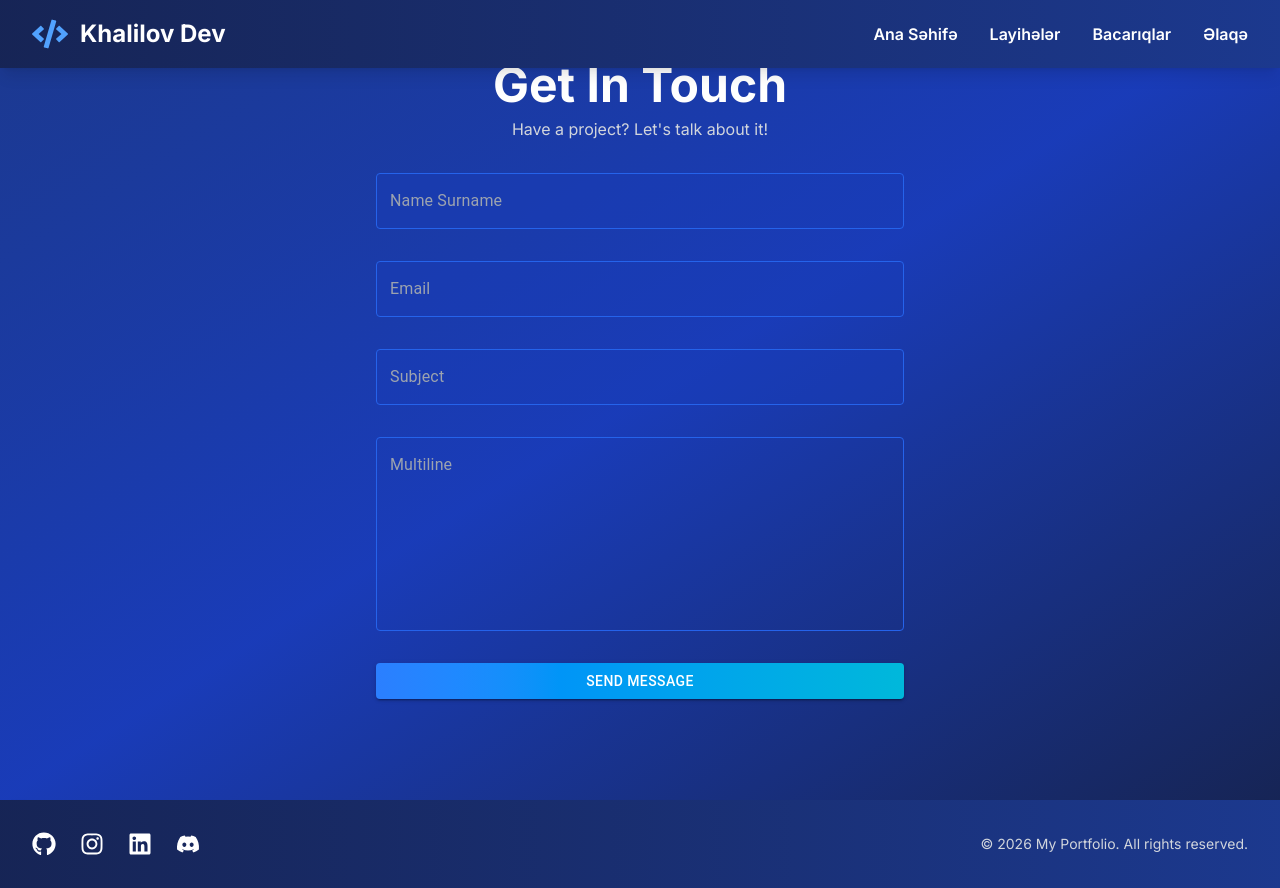
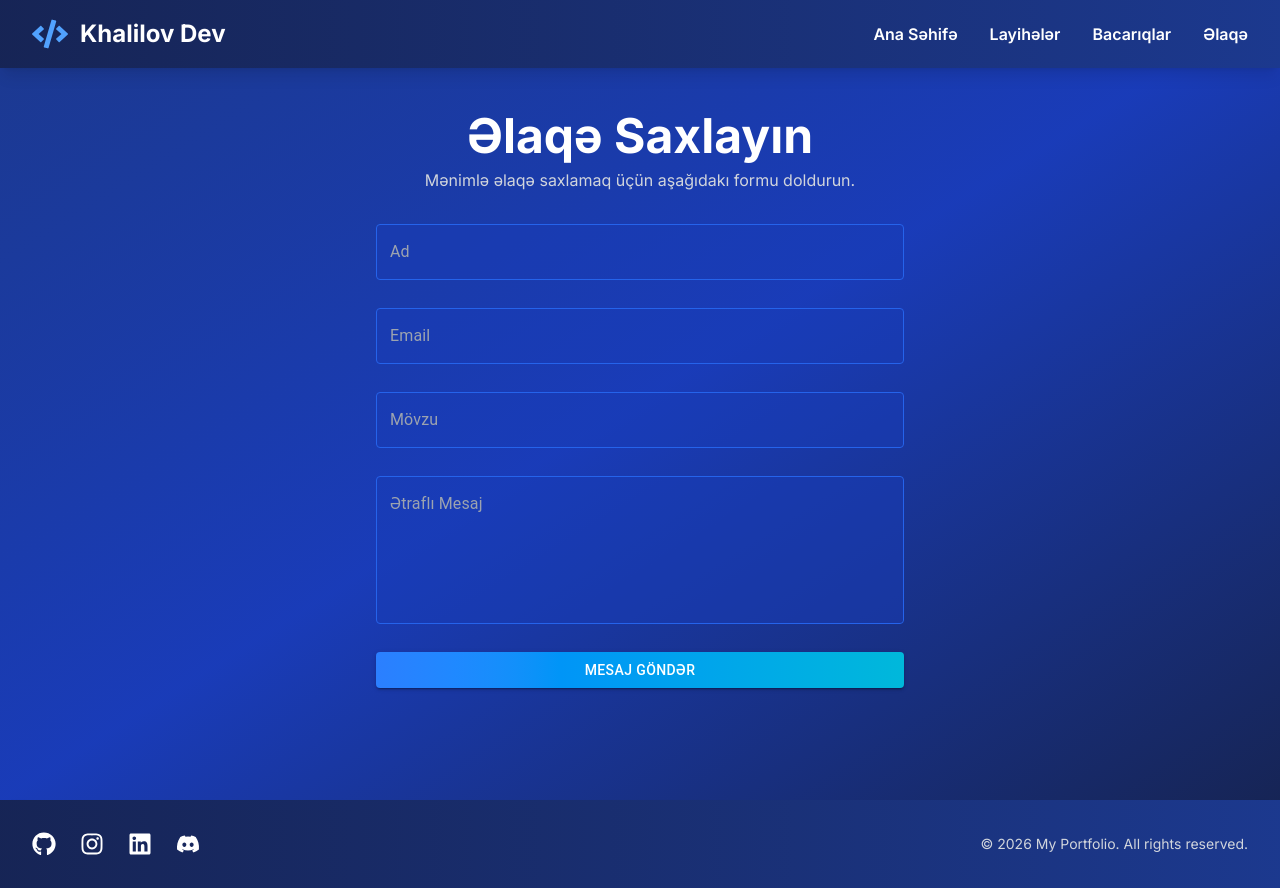
Before and after one commit to KhalilovDev0/My-Portfolie-Site, a React (Vite) app: page /contact in a window 1280 px wide. Built offline with nearby package versions, Linux system fonts and the light colour scheme.

Commit message:
feat: update contact form and validation schema with improved styles and error messages

```diff
--- a/src/pages/Contact.jsx
+++ b/src/pages/Contact.jsx
@@ -3,6 +3,39 @@ import TextField from "@mui/material/TextField";
 import { useFormik } from "formik";
 import { useState } from "react";
 import { contactSchema } from "../schemas/RegisterFromSchemas";
+
+const textFiledStyles = {
+  position: "relative",
+  "& .MuiOutlinedInput-root": {
+    color: "#ffffff",
+  },
+  "& .MuiOutlinedInput-notchedOutline": {
+    borderColor: "#2563eb !important",
+  },
+  "&:hover .MuiOutlinedInput-notchedOutline": {
+    borderColor: "#60a5fa !important",
+  },
+  "&.Mui-focused .MuiOutlinedInput-notchedOutline": {
+    borderColor: "#60a5fa !important",
+  },
+  "& .MuiInputLabel-root": {
+    color: "#9ca3af !important",
+  },
+  "& .MuiInputLabel-root.Mui-focused": {
+    color: "#60a5fa !important",
+  },
+  "& .MuiFormHelperText-root": {
+    position: "absolute",
+    bottom: "-20px",
+    left: "4px",
+    margin: "0px !important",
+    padding: "0px !important",
+    fontSize: "0.75rem",
+    lineHeight: "1",
+    zIndex: 5,
+  },
+};
+
 function Contact() {
   const [result, setResult] = useState("");
   const { values, handleChange, errors, handleSubmit, touched } = useFormik({
@@ -38,112 +71,83 @@ function Contact() {
       } catch (error) {
         setResult("Xəta Baş Verdi. Zəhmə Olmasa Birdaha Cəhd Edin!");
         console.error("Error: ", error);
-        return;
       }
     },
   });
 
-  const textFiledStyles = {
-    position: "relative",
-    "& .MuiOutlinedInput-root": {
-      color: "#ffffff",
-    },
-    "& .MuiOutlinedInput-notchedOutline": {
-      borderColor: "#2563eb !important",
-    },
-    "&:hover .MuiOutlinedInput-notchedOutline": {
-      borderColor: "#60a5fa !important",
-    },
-    "&.Mui-focused .MuiOutlinedInput-notchedOutline": {
-      borderColor: "#60a5fa !important",
-    },
-    "& .MuiInputLabel-root": {
-      color: "#9ca3af !important",
-    },
-    "& .MuiInputLabel-root.Mui-focused": {
-      color: "#60a5fa !important",
-    },
-    "& .MuiFormHelperText-root": {
-      position: "absolute",
-      bottom: "-20px",
-      left: "4px",
-      margin: "0px !important",
-      padding: "0px !important",
-      fontSize: "0.75rem",
-      lineHeight: "1",
-      zIndex: 5,
-    },
-  };
-
   return (
-    <div className="w-full h-full bg-linear-to-br from-blue-900 via-blue-800 to-blue-950 text-white pt-20 pb-10 flex items-center justify-center ">
+    <div className="w-full min-h-screen bg-linear-to-br from-blue-900 via-blue-800 to-blue-950 text-white pt-20 pb-10 flex items-center justify-center">
       <div className="max-w-xl w-full px-6">
-        <h1 className="text-5xl font-bold mb-2 text-center">Get In Touch</h1>
+        <h1 className="text-5xl font-bold mb-2 text-center">Əlaqə Saxlayın</h1>
         <p className="text-center text-gray-300 mb-8">
-          Have a project? Let's talk about it!
+          Mənimlə əlaqə saxlamaq üçün aşağıdakı formu doldurun.
         </p>
 
-        <form className="space-y-6 flex flex-col gap-8" onSubmit={handleSubmit}>
+        <form className="flex flex-col gap-7" onSubmit={handleSubmit}>
           <TextField
-            id="outlined-basic"
-            label="Name Surname"
+            id="name"
+            label="Ad"
             variant="outlined"
             name="name"
             error={touched.name && Boolean(errors.name)}
             helperText={touched.name && errors.name}
             value={values.name}
             onChange={handleChange}
-            className="w-full px-4 py-3 rounded-lg bg-blue-800/50 text-white"
+            className="w-full rounded-lg bg-blue-800/50"
             sx={textFiledStyles}
           />
 
           <TextField
-            id="outlined-basic"
+            id="email"
             label="Email"
             variant="outlined"
             name="email"
+            type="email"
             error={touched.email && Boolean(errors.email)}
             helperText={touched.email && errors.email}
             value={values.email}
             onChange={handleChange}
-            className="w-full px-4 py-3 rounded-lg bg-blue-800/50 text-white"
+            className="w-full rounded-lg bg-blue-800/50"
             sx={textFiledStyles}
           />
 
           <TextField
-            id="outlined-basic"
-            label="Subject"
+            id="subject"
+            label="Mövzu"
             variant="outlined"
             name="subject"
             error={touched.subject && Boolean(errors.subject)}
             helperText={touched.subject && errors.subject}
             value={values.subject}
             onChange={handleChange}
-            className="w-full px-4 py-3 rounded-lg bg-blue-800/50 text-white"
+            className="w-full rounded-lg bg-blue-800/50"
             sx={textFiledStyles}
           />
 
           <TextField
-            id="outlined-multiline-static"
-            label="Multiline"
+            id="message"
+            label="Ətraflı Mesaj"
             multiline
             name="message"
             error={touched.message && Boolean(errors.message)}
             helperText={touched.message && errors.message}
             value={values.message}
             onChange={handleChange}
-            rows={7}
+            rows={5}
+            className="w-full rounded-lg bg-blue-800/50"
             sx={textFiledStyles}
           />
+
           <Button
             type="submit"
-            className="w-full cursor-pointer bg-linear-to-r from-blue-500 to-cyan-500 hover:from-blue-600 hover:to-cyan-600 py-3 rounded-lg font-bold transition duration-300 shadow-lg hover:shadow-2xl"
+            className="w-full cursor-pointer bg-linear-to-r from-blue-500 to-cyan-500 hover:from-blue-600 hover:to-cyan-600 py-3 rounded-lg font-bold transition duration-300 shadow-lg hover:shadow-2xl text-white mt-2"
             variant="contained"
           >
-            Send Message
+            Mesaj Göndər
           </Button>
         </form>
-        <span className="text-white flex items-center justify-center pt-20 flex-col align-bottom animate-pulse">
+
+        <span className="text-white flex items-center justify-center pt-10 text-center animate-pulse font-medium">
           {result}
         </span>
       </div>
--- a/src/pages/Home.jsx
+++ b/src/pages/Home.jsx
@@ -2,30 +2,29 @@ import { Link } from "react-router-dom";
 import Typewriter from "../components/Typewriter";
 
 function Home() {
-  const myTitles = ["Khalilov Aga", "Frontend Developer", "Unity Developer"];
+  const myTitles = ["Xəlilov Ağaşirin", "Frontend Tərtibatçı"];
 
   return (
     <div className="w-full min-h-screen bg-linear-to-br from-blue-900 via-blue-800 to-blue-950 text-white flex justify-start items-center transition-all pl-15">
       <div className="max-w-4xl flex flex-col w-full">
-        <h1 className="flex flex-wrap items-center gap-x-4 text-6xl md:text-7xl font-bold mb-4">
-          <span>Hi, I'm</span>
+        <h1 className="flex flex-wrap items-center gap-x-4 text-6xl md:text-5xl font-bold mb-4">
+          <span>Salam, Mən </span>
           <span className="text-transparent bg-clip-text bg-linear-to-r from-blue-400 to-cyan-400 whitespace-nowrap">
             <Typewriter words={myTitles} speed={120} delay={2500} />
           </span>
         </h1>
         <p className="text-lg md:text-xl text-gray-200 leading-relaxed max-w-2xl">
-          A passionate full-stack developer creating beautiful and functional
-          web experiences. Let's build something amazing together!
+          Gözəl və funksional veb layihələr yaradan həvəskar frontend proqramçı. Gəlin birlikdə möhtəşəm bir iş ortaya qoyaq!
         </p>
         <div className="flex gap-4 mt-10">
           <Link to="/projects">
             <button className="px-8 py-3 bg-linear-to-r from-blue-500 to-cyan-500 hover:from-blue-600 hover:to-cyan-600 rounded-lg font-semibold transition duration-300 shadow-lg cursor-pointer">
-              View Projects
+              Layihələrimi Gör
             </button>
           </Link>
           <Link to="/contact">
             <button className="px-8 py-3 border-2 border-blue-400 text-blue-400 hover:bg-blue-400 hover:text-blue-900 rounded-lg font-semibold transition duration-300 cursor-pointer">
-              Contact me
+              Əlaqə Saxla
             </button>
           </Link>
         </div>
--- a/src/pages/Skills.jsx
+++ b/src/pages/Skills.jsx
@@ -17,7 +17,7 @@ function Skills() {
   };
 
   return (
-    <div className="w-full h-full bg-gradient-to-br from-blue-900 via-blue-800 to-blue-950 text-white flex justify-center items-center  transition-all">
+    <div className="w-full h-full bg-linear-to-br from-blue-900 via-blue-800 to-blue-950 text-white flex justify-center items-center  transition-all">
       <div className="flex flex-col gap-5 max-w-5xl px-6 w-full justify-center items-center">
         <h1 className="text-5xl font-bold  text-center">My Skills</h1>
         <div className=" flex flex-col gap-10 w-3/7">
--- a/src/schemas/RegisterFromSchemas.jsx
+++ b/src/schemas/RegisterFromSchemas.jsx
@@ -1,15 +1,24 @@
 import * as yup from "yup";
 
 export const contactSchema = yup.object().shape({
-  name: yup.string().required("Ad Soyad sahəsi məcburidir"),
+  name: yup
+    .string()
+    .required("Ad Soyad sahəsi məcburidir")
+    .min(3, "Ad ən az 3 simvol olmalıdır"),
   email: yup
     .string()
     .email("Doğru bir email ünvanı daxil edin")
     .required("Email sahəsi məcburidir")
     .matches(
       /^[a-zA-Z0-9._%+-]+@[a-zA-Z0-9.-]+\.[a-zA-Z]{2,}$/,
-      "Doğru bir email ünvanı daxil edin"
+      "Doğru bir email ünvanı daxil edin",
     ),
-  subject: yup.string().required("Mövzu sahəsi məcburidir"),
-  message: yup.string().required("Mesaj sahəsi məcburidir"),
+  subject: yup
+    .string()
+    .required("Mövzu sahəsi məcburidir")
+    .min(5, "Mövzu ən az 5 simvol olmalıdır"),
+  message: yup
+    .string()
+    .required("Mesaj sahəsi məcburidir")
+    .min(10, "Mesaj ən az 10 simvol olmalıdır"),
 });
```
